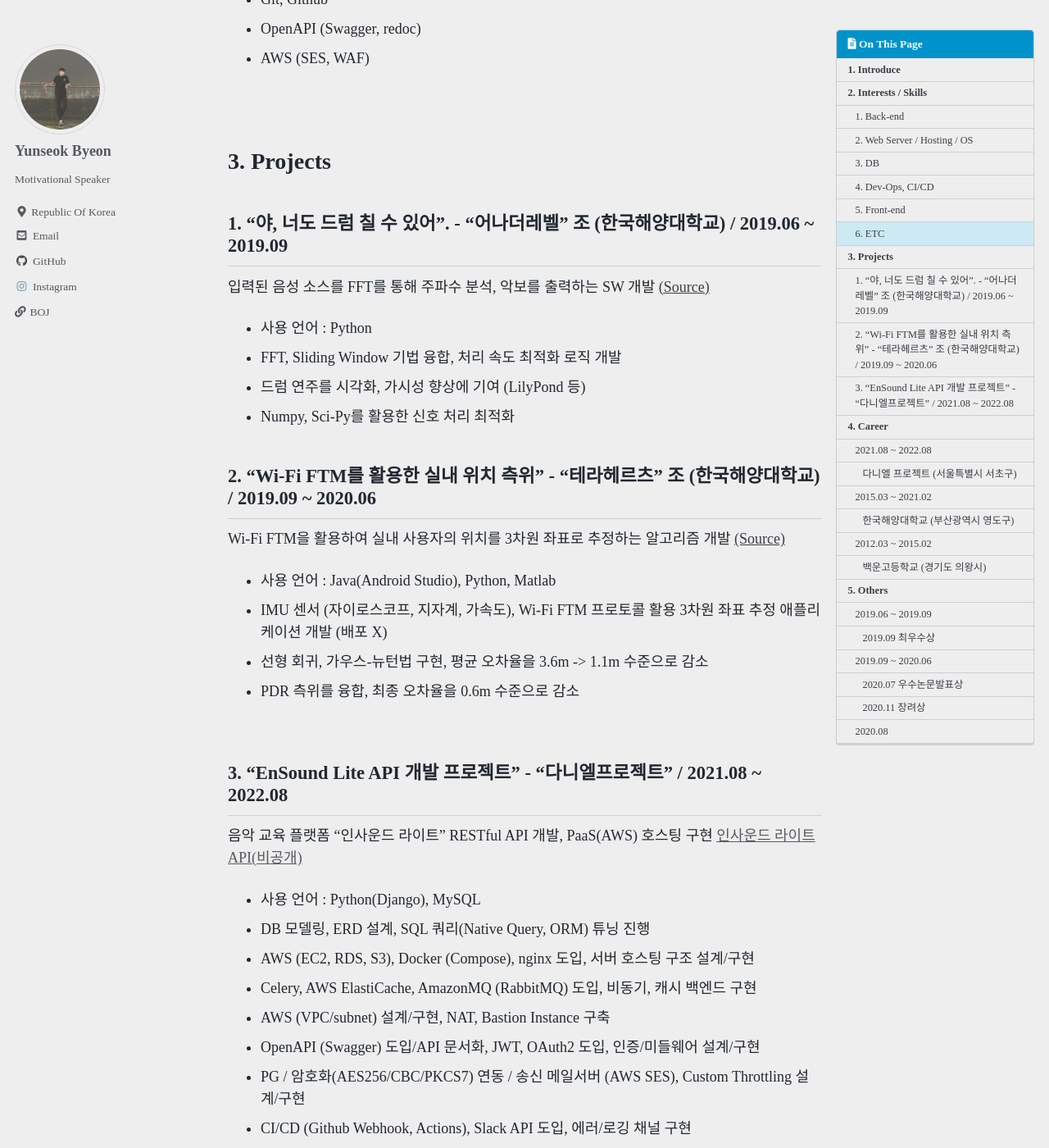
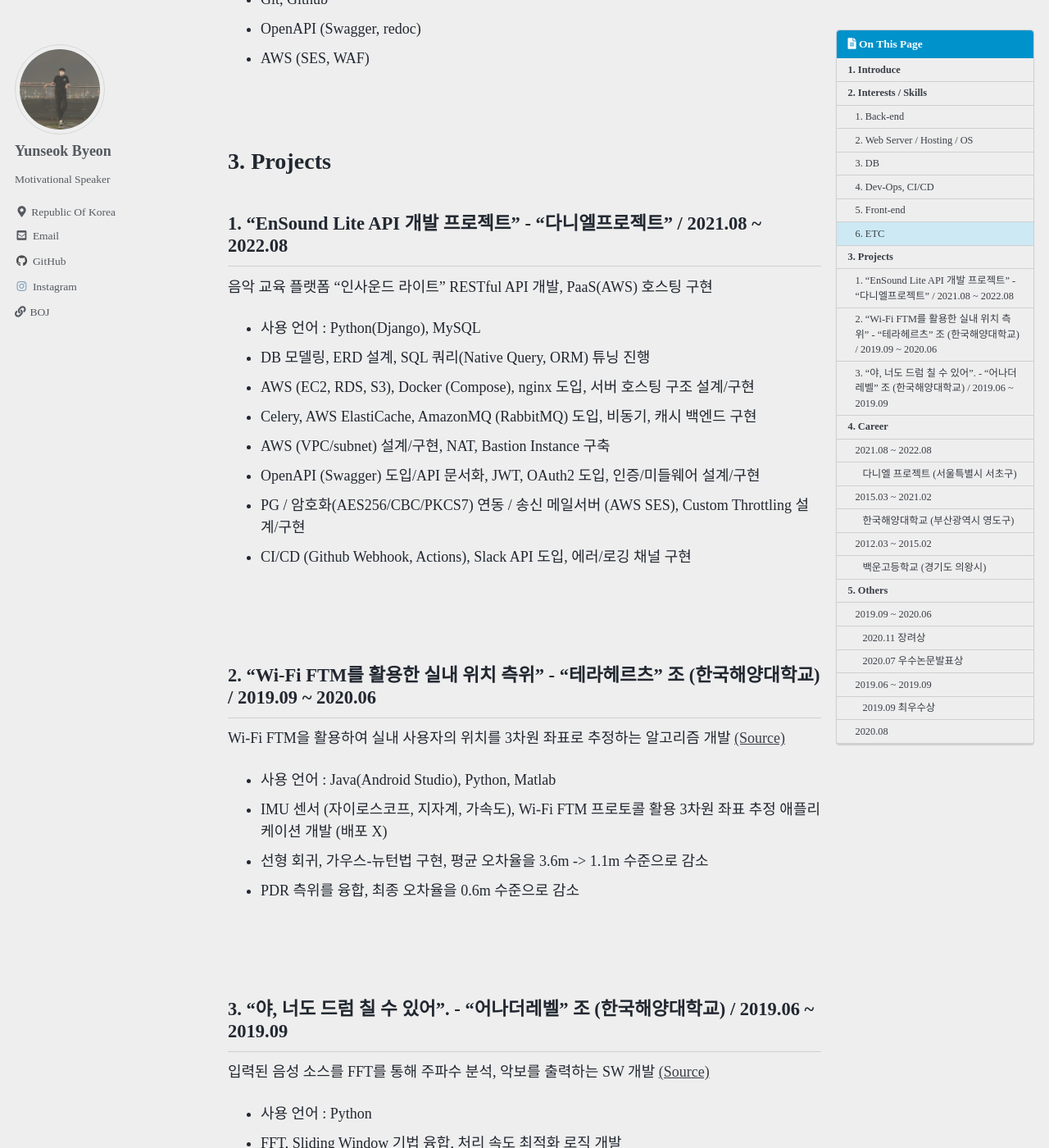
Before and after one commit to bye0nys/bye0nys.github.io, a Jekyll site: the page built from _pages/about.md, in a window 1280 px wide and 1400 px high, scrolled down 1827 px. Shown: the whole window at 82% size. Built offline with Jekyll 4.4.1, drawn with Linux system fonts in a browser that asks for light colours; cached includes are drawn as plain includes; some web fonts are replaced; some of the changed text lies outside the part shown.

Commit message:
about.md 수정

```diff
--- a/_pages/about.md
+++ b/_pages/about.md
@@ -58,26 +58,9 @@ last_modified_at: 2022-08-19 18:45 +0900
 
 # 3. Projects
 
-## 1. "야, 너도 드럼 칠 수 있어". - "어나더레벨" 조 (한국해양대학교) / 2019.06 ~ 2019.09
+## 1. "EnSound Lite API 개발 프로젝트" - "다니엘프로젝트" / 2021.08 ~ 2022.08
 
-입력된 음성 소스를 FFT를 통해 주파수 분석, 악보를 출력하는 SW 개발 [(Source)](https://github.com/bye0nys/drum-final)
- - 사용 언어 : Python
- - FFT, Sliding Window 기법 융합, 처리 속도 최적화 로직 개발
- - 드럼 연주를 시각화, 가시성 향상에 기여 (LilyPond 등)
- - Numpy, Sci-Py를 활용한 신호 처리 최적화
-
-## 2. "Wi-Fi FTM를 활용한 실내 위치 측위" - "테라헤르츠" 조 (한국해양대학교) / 2019.09 ~ 2020.06
-
-Wi-Fi FTM을 활용하여 실내 사용자의 위치를 3차원 좌표로 추정하는 알고리즘 개발 [(Source)](https://github.com/bye0nys/WiFi-ML)
- - 사용 언어 : Java(Android Studio), Python, Matlab
- - IMU 센서 (자이로스코프, 지자계, 가속도), Wi-Fi FTM 프로토콜 활용 3차원 좌표 추정 애플리케이션 개발 (배포 X)
- - 선형 회귀, 가우스-뉴턴법 구현, 평균 오차율을 3.6m -> 1.1m 수준으로 감소
- - PDR 측위를 융합, 최종 오차율을 0.6m 수준으로 감소
-<br/><br/>
-
-## 3. "EnSound Lite API 개발 프로젝트" - "다니엘프로젝트" / 2021.08 ~ 2022.08
-
-음악 교육 플랫폼 "인사운드 라이트" RESTful API 개발, PaaS(AWS) 호스팅 구현 [인사운드 라이트 API(비공개)]()
+음악 교육 플랫폼 "인사운드 라이트" RESTful API 개발, PaaS(AWS) 호스팅 구현
  - 사용 언어 : Python(Django), MySQL
  - DB 모델링, ERD 설계, SQL 쿼리(Native Query, ORM) 튜닝 진행
  - AWS (EC2, RDS, S3), Docker (Compose), nginx 도입, 서버 호스팅 구조 설계/구현
@@ -89,9 +72,28 @@ Wi-Fi FTM을 활용하여 실내 사용자의 위치를 3차원 좌표로 추정
 
 <br/><br/>
 
+## 2. "Wi-Fi FTM를 활용한 실내 위치 측위" - "테라헤르츠" 조 (한국해양대학교) / 2019.09 ~ 2020.06
+
+Wi-Fi FTM을 활용하여 실내 사용자의 위치를 3차원 좌표로 추정하는 알고리즘 개발 [(Source)](https://github.com/bye0nys/WiFi-ML)
+ - 사용 언어 : Java(Android Studio), Python, Matlab
+ - IMU 센서 (자이로스코프, 지자계, 가속도), Wi-Fi FTM 프로토콜 활용 3차원 좌표 추정 애플리케이션 개발 (배포 X)
+ - 선형 회귀, 가우스-뉴턴법 구현, 평균 오차율을 3.6m -> 1.1m 수준으로 감소
+ - PDR 측위를 융합, 최종 오차율을 0.6m 수준으로 감소
+
+<br/><br/>
+
+## 3. "야, 너도 드럼 칠 수 있어". - "어나더레벨" 조 (한국해양대학교) / 2019.06 ~ 2019.09
+
+입력된 음성 소스를 FFT를 통해 주파수 분석, 악보를 출력하는 SW 개발 [(Source)](https://github.com/bye0nys/drum-final)
+ - 사용 언어 : Python
+ - FFT, Sliding Window 기법 융합, 처리 속도 최적화 로직 개발
+ - 드럼 연주를 시각화, 가시성 향상에 기여 (LilyPond 등)
+ - Numpy, Sci-Py를 활용한 신호 처리 최적화
+
+<br/><br/>
+
 
 # 4. Career
-
 
 ## 2021.08 ~ 2022.08
 ### 다니엘 프로젝트 (서울특별시 서초구)
@@ -113,22 +115,22 @@ Wi-Fi FTM을 활용하여 실내 사용자의 위치를 3차원 좌표로 추정
 
 # 5. Others
 
+## 2019.09 ~ 2020.06
+ - "Wi-Fi FTM를 활용한 실내 위치 측위" 프로젝트
+### 2020.11 __장려상__
+ - 2020년도 하계종합학술발표회 학부 논문경진대회, 한국통신학회
+ - 박지훈, 이세진, 강주리 외 4명(2020), [*Wi-Fi FTM과 스마트폰 IMU 센서를 활용한 실내 측위 연구*](https://www.dbpia.co.kr/journal/articleDetail?nodeId=NODE10499055), 한국통신학회, 한국통신학회 학술대회논문집, 1329 - 1330 (2 페이지)
+### 2020.07 __우수논문발표상__
+ - 2020 ICT 대학생 논문 경진대회, (사)대한임베디드공학회
+
+<br/>
+
 ## 2019.06 ~ 2019.09
  - "야, 너도 드럼 칠 수 있어" 프로젝트
 ### 2019.09 __최우수상__
-2019 KMOU 다학제융합 캡스톤디자인 경진대회, 한국해양대학교 공학교육혁신센터
+ - 2019 KMOU 다학제융합 캡스톤디자인 경진대회, 한국해양대학교 공학교육혁신센터
 
 <br/>
-
-## 2019.09 ~ 2020.06
- - "Wi-Fi FTM를 활용한 실내 위치 측위" 프로젝트
-### 2020.07 __우수논문발표상__
- - 2020 ICT 대학생 논문 경진대회, (사)대한임베디드공학회
-### 2020.11 __장려상__
- - 2020년도 하계종합학술발표회 학부 논문경진대회, 한국통신학회
- - 박지훈, 이세진, 강주리 외 4명(2020), [*Wi-Fi FTM과 스마트폰 IMU 센서를 활용한 실내 측위 연구*](https://www.dbpia.co.kr/journal/articleDetail?nodeId=NODE10499055), 한국통신학회, 한국통신학회 학술대회논문집, 1329 - 1330 (2 페이지)
-<br/>
-
 <br/>
 
 ## 2020.08
```
